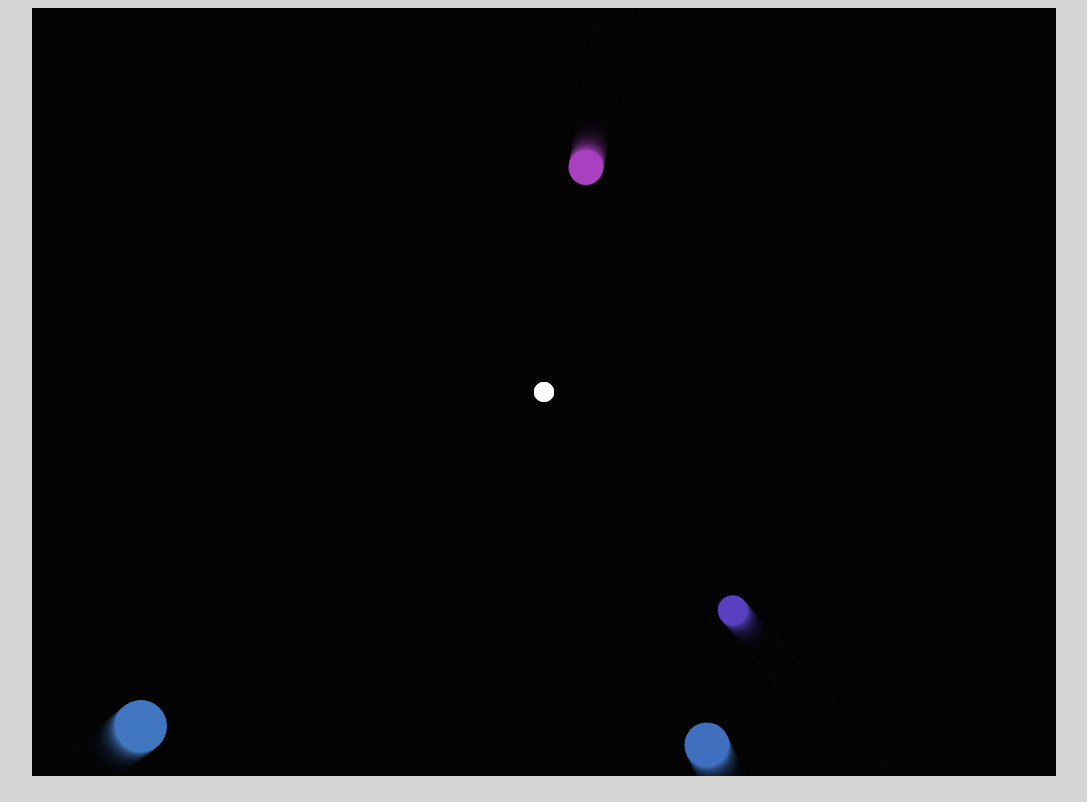
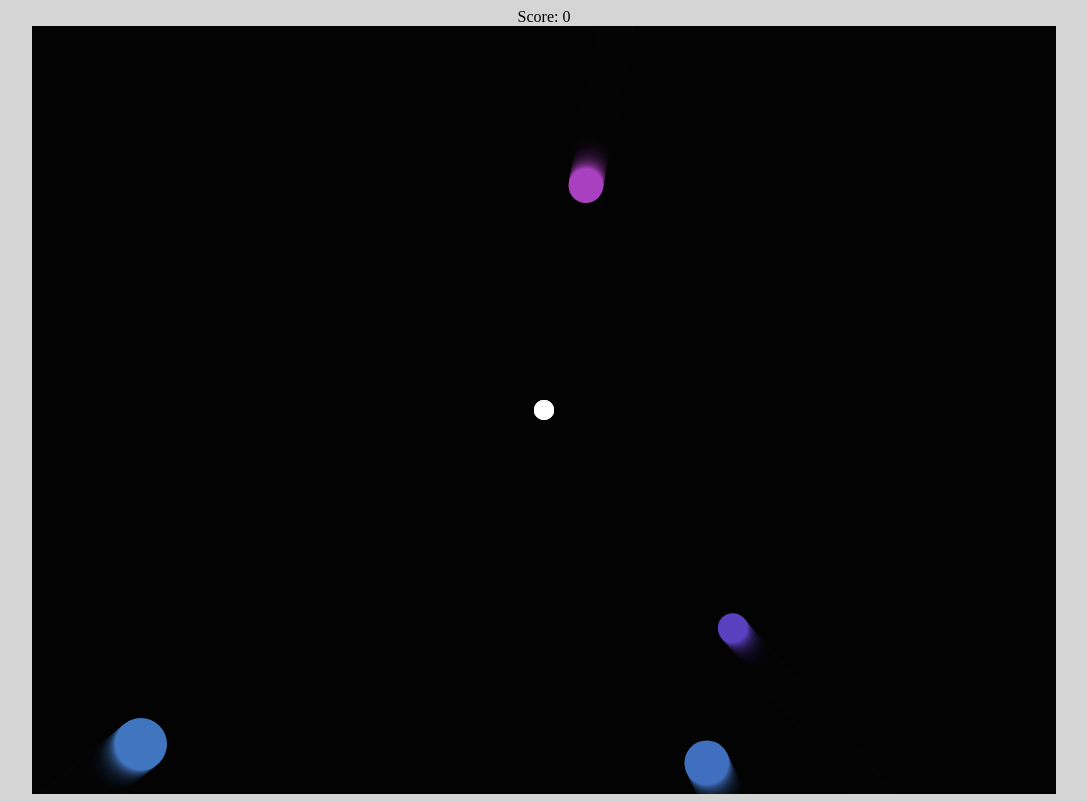
Before and after one commit to D50000/Space-Drift-2D, a plain HTML site: page index.html in a window 1280 px wide. Shown: the whole page, without its empty margins (96-1183 px from the left). Drawn offline with Linux system fonts and the light colour scheme.

Commit message:
Implement the score counter.

```diff
--- a/index.css
+++ b/index.css
@@ -1,5 +1,7 @@
 body {
   display: flex;
+  flex-direction: column;
+  align-items: center;
   justify-content: center;
   background-color: #d5d5d5;
 }
--- a/index.html
+++ b/index.html
@@ -4,6 +4,8 @@
     <link rel="stylesheet" type="text/css" media="screen" href="./index.css" />
   </head>
   <body>
+		<!-- TODO: Use floating UI -->
+    <nav><span>Score: </span><span class="score-number">0</span></nav>
     <canvas>Game</canvas>
 
     <script src="./classes/Player.js"></script>
--- a/index.js
+++ b/index.js
@@ -3,6 +3,7 @@ const canvas = document.querySelector("canvas");
 canvas.width = 1024;
 canvas.height = 768;
 const canvas2dContext = canvas.getContext("2d");
+const scoreNumberElement = document.querySelector(".score-number");
 
 // Player
 const player = new Player(canvas.width / 2, canvas.height / 2, 10, "white");
@@ -38,6 +39,7 @@ function spawnEnemies() {
 }
 
 let animationId;
+let scoreNumber = 0;
 function animate() {
   // Looping the frame.
   animationId = requestAnimationFrame(animate);
```
Also changed, not shown: 1 other file.
